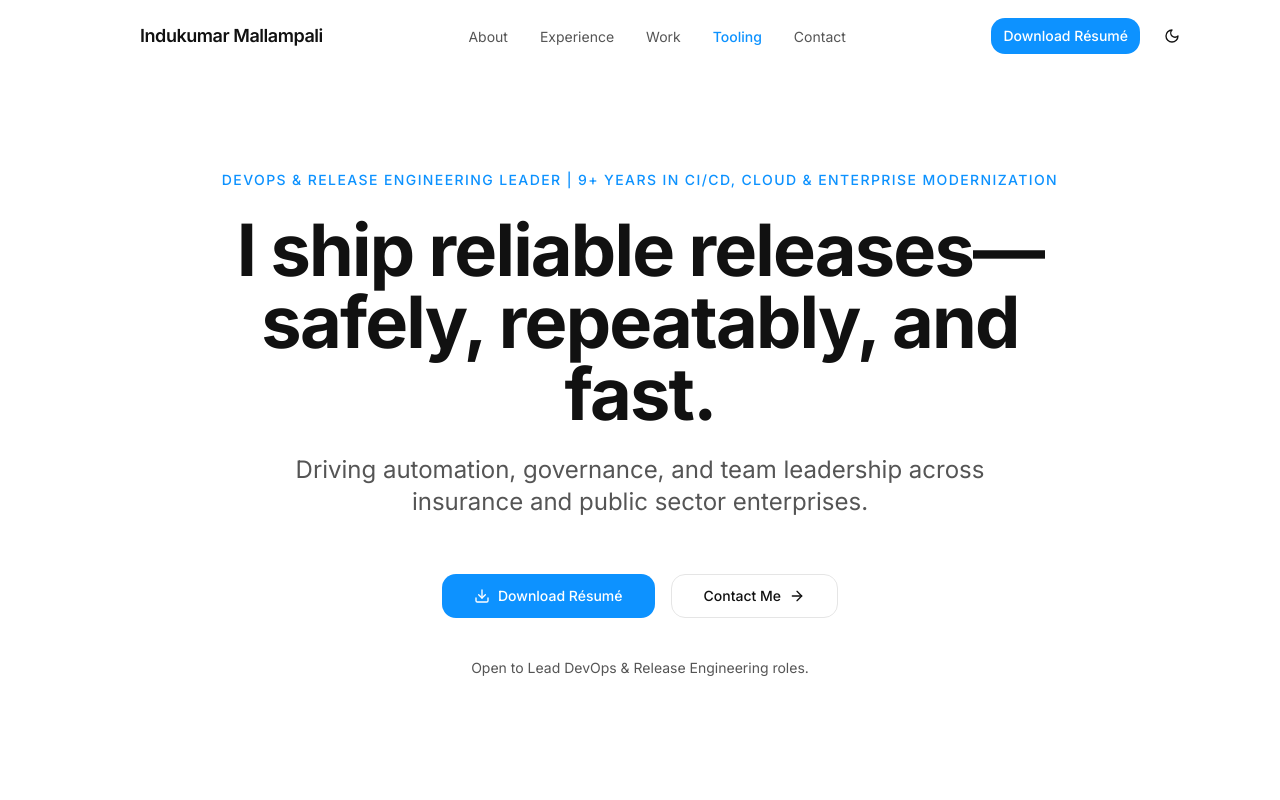
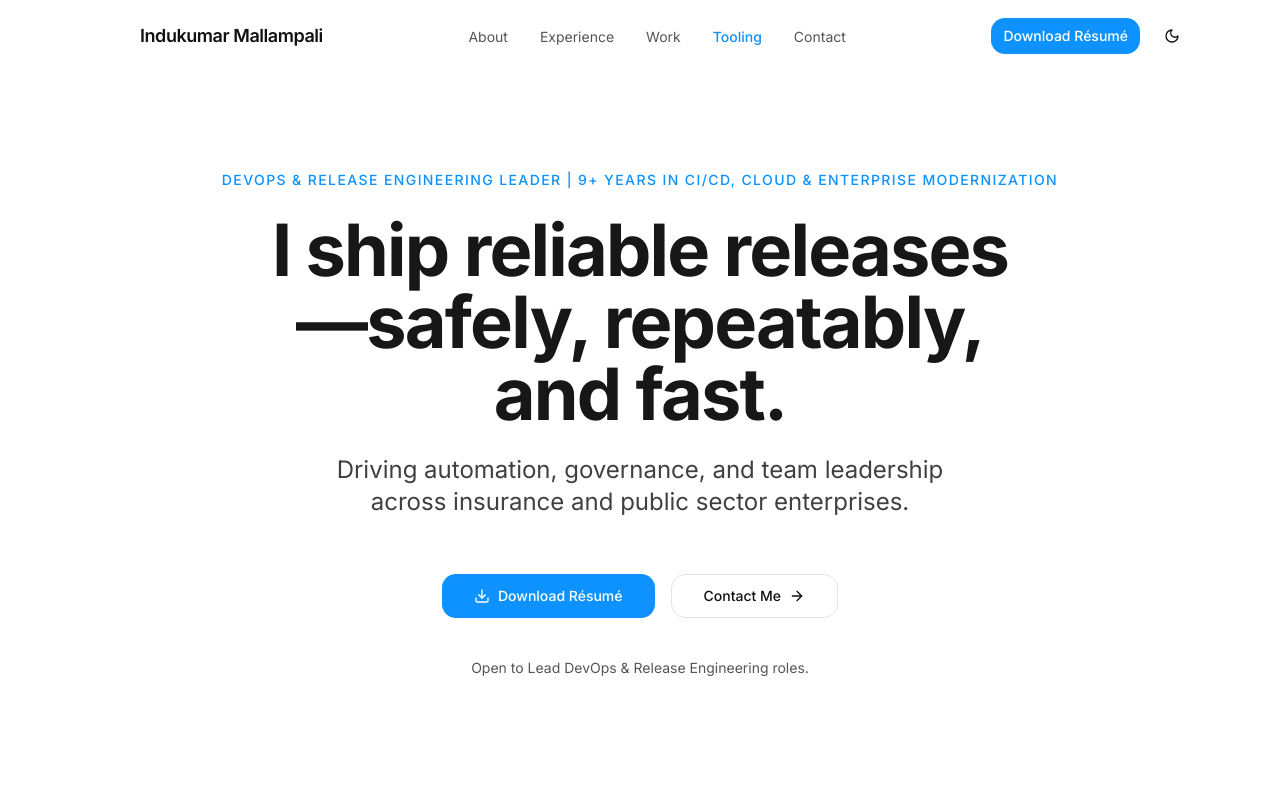
Before and after one commit to Indukumarm/indu-launchpad, a React (Vite) app: page / in a window 1280 px wide. Shown: the top 800 px of the page. Built offline with nearby package versions, Linux system fonts and the light colour scheme; the HTML template or start-up script is replaced by a standard one.

Commit message:
Refactor: Improve light mode readability

```diff
--- a/src/components/Hero.tsx
+++ b/src/components/Hero.tsx
@@ -39,16 +39,16 @@ export const Hero = () => {
           </div>
         )}
 
-        <div className="space-y-6">
+        <div className="space-y-6 bg-white/60 dark:bg-transparent backdrop-blur-[2px] dark:backdrop-blur-0 rounded-xl px-6 py-8 dark:px-0 dark:py-0">
           <p className="text-sm uppercase tracking-widest text-accent font-medium">
             DevOps & Release Engineering Leader | 9+ Years in CI/CD, Cloud & Enterprise Modernization
           </p>
 
-          <h1 className="text-5xl md:text-6xl lg:text-7xl font-bold tracking-tight leading-tight">
+          <h1 className="text-5xl md:text-6xl lg:text-7xl font-bold tracking-tight leading-tight text-neutral-900 dark:text-neutral-50 max-w-3xl mx-auto">
             I ship reliable releases—safely, repeatably, and fast.
           </h1>
 
-          <p className="text-xl md:text-2xl text-muted-foreground max-w-3xl mx-auto leading-relaxed">
+          <p className="text-xl md:text-2xl text-neutral-700 dark:text-neutral-200 max-w-2xl mx-auto leading-relaxed">
             Driving automation, governance, and team leadership across insurance and public sector enterprises.
           </p>
 
--- a/src/components/Logo3DWatermark.tsx
+++ b/src/components/Logo3DWatermark.tsx
@@ -23,7 +23,13 @@ export const Logo3DWatermark = () => {
   }, []);
 
   return (
-    <div className="fixed inset-0 pointer-events-none z-0 hidden lg:block">
+    <div
+      className="fixed inset-0 pointer-events-none -z-10 hidden md:block"
+      style={{
+        maskImage: 'radial-gradient(closest-side, rgba(0,0,0,0.12), transparent 70%)',
+        WebkitMaskImage: 'radial-gradient(closest-side, rgba(0,0,0,0.12), transparent 70%)',
+      }}
+    >
       <model-viewer
         ref={modelRef}
         src="/assets/IM3D-LOGO.gltf"
@@ -31,7 +37,7 @@ export const Logo3DWatermark = () => {
         camera-orbit={`${scrollRotation}deg 75deg 5m`}
         field-of-view="45deg"
         interaction-prompt="none"
-        className="opacity-[0.08] dark:opacity-[0.05]"
+        className="opacity-[0.04] dark:opacity-[0.13] blur-[1px]"
         style={{
           width: '100%',
           height: '100%',
```
